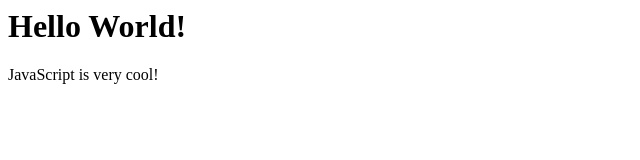
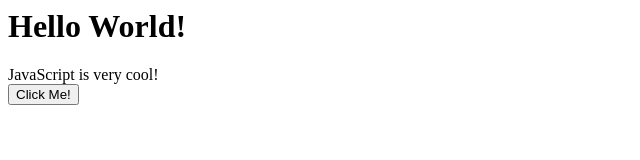
Before and after one commit to sonnymoon/hello-world, a plain HTML site: page index.html in a window 1280 px wide. Shown: the whole page, without its empty margins (0-640 px from the left). Drawn offline with Linux system fonts and the light colour scheme.

Commit message:
Update index.html

```diff
--- a/index.html
+++ b/index.html
@@ -4,5 +4,7 @@
   <body>
     <h1>Hello World!</h1>
     <div>JavaScript is very cool!</div>
+    <button>Click Me!</button>
+    <script src="script.js" />
   </body>
 <html>
```
